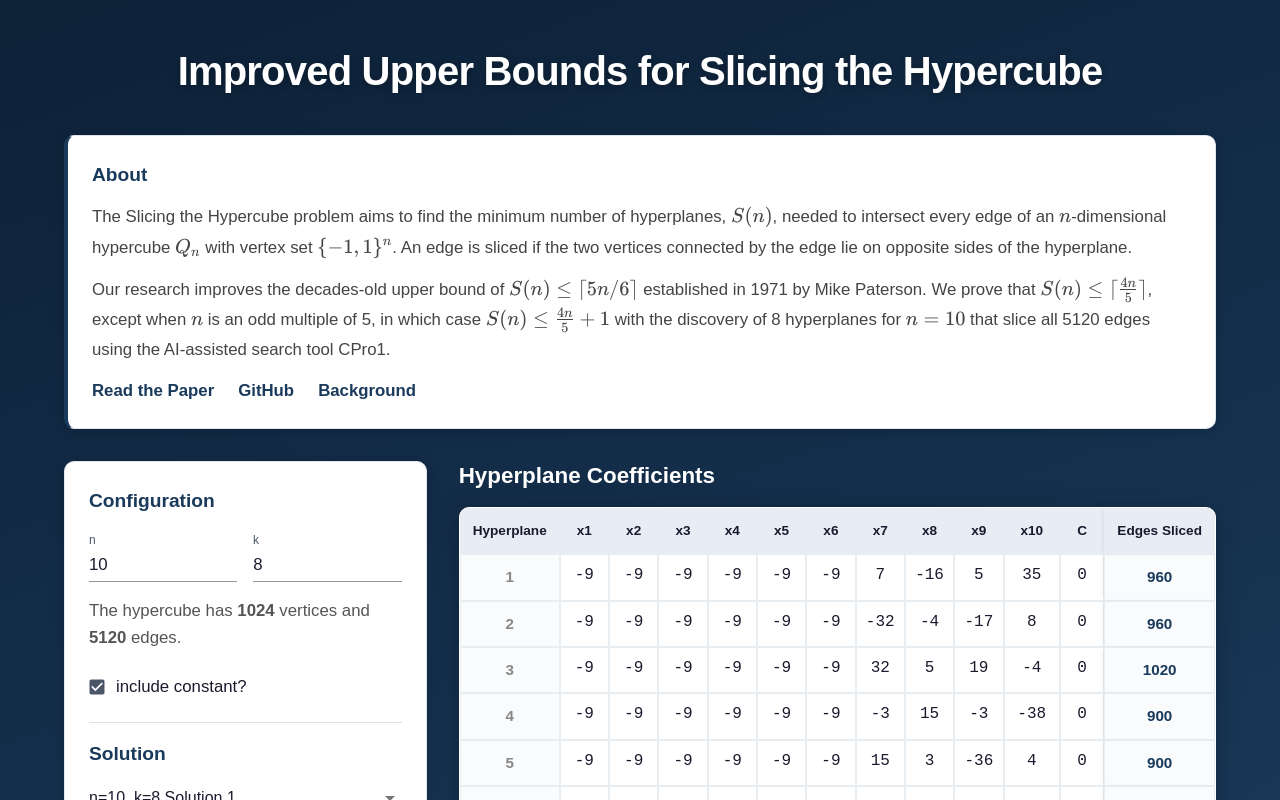
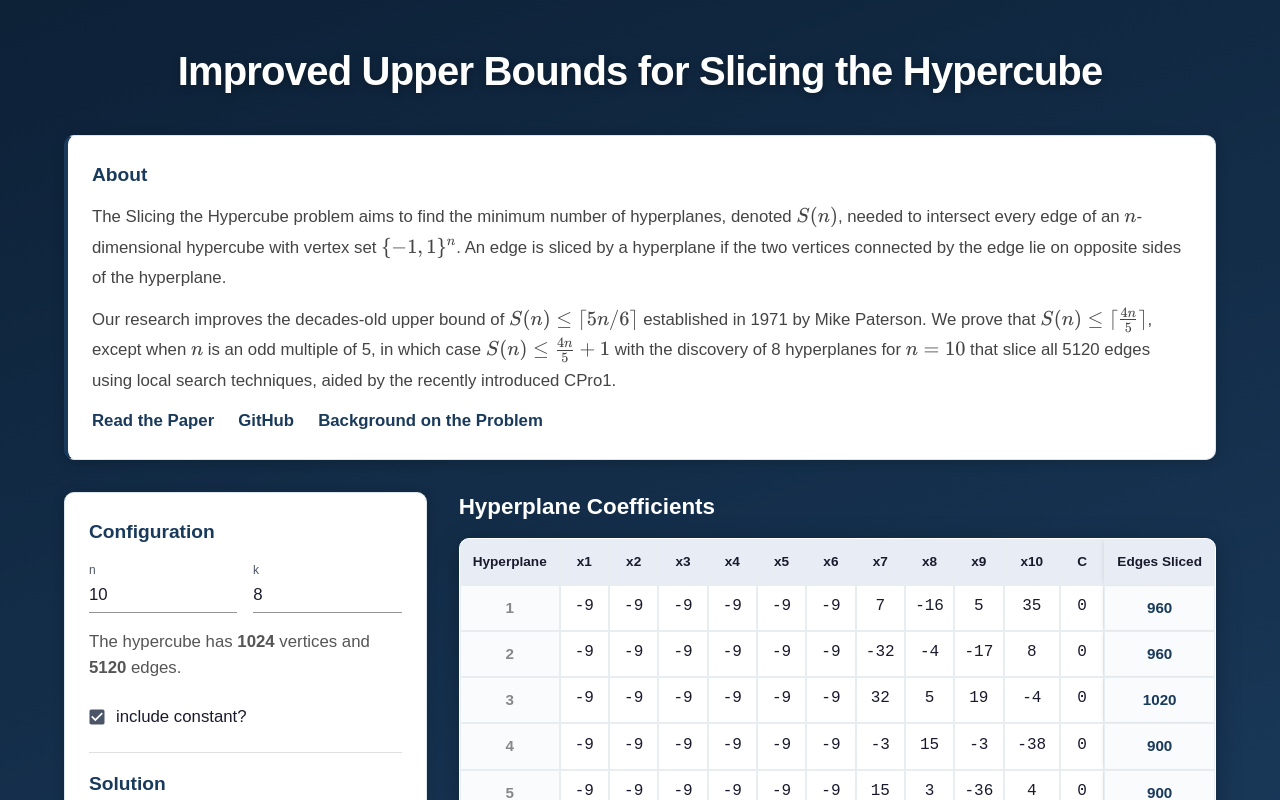
Before and after one commit to nathanielitty/hypercube-slicing-site, a React (Vite) app: page / in a window 1280 px wide. Shown: the top 800 px of the page. Built offline with nearby package versions, Linux system fonts and the light colour scheme.

Commit message:
Update about again.

```diff
--- a/src/App.tsx
+++ b/src/App.tsx
@@ -396,12 +396,12 @@ function App() {
                     <Box sx={{ ...cardSx, mb: 4, borderLeft: '4px solid #1a3a5c' }}>
                         <Typography variant="h6" sx={{ mb: 1.5, color: '#1a3a5c' }}>About</Typography>
                         <Typography variant="body2" sx={{ mb: 1.5, color: '#444', lineHeight: 1.8 }}>
-                            The Slicing the Hypercube problem aims to find the minimum number of hyperplanes, {'$S(n)$'}, needed to intersect every edge of an {'$n$'}-dimensional hypercube {'$Q_n$'} with vertex set {'$\\{-1, 1\\}^n$'}.
-                            An edge is sliced if the two vertices connected by the edge lie on opposite sides of the hyperplane.
+                            The Slicing the Hypercube problem aims to find the minimum number of hyperplanes, denoted {'$S(n)$'}, needed to intersect every edge of an {'$n$'}-dimensional hypercube with vertex set {'$\\{-1, 1\\}^n$'}.
+                            An edge is sliced by a hyperplane if the two vertices connected by the edge lie on opposite sides of the hyperplane.
                         </Typography>
                         <Typography variant="body2" sx={{ mb: 1.5, color: '#444', lineHeight: 1.8 }}>
                             Our research improves the decades-old upper bound of {'$S(n) \\leq \\lceil 5n/6 \\rceil$'} established in 1971 by Mike Paterson.
-                            We prove that {'$S(n) \\leq \\lceil \\frac{4n}{5} \\rceil$'}, except when {'$n$'} is an odd multiple of 5, in which case {'$S(n) \\leq \\frac{4n}{5} + 1$'} with the discovery of 8 hyperplanes for {'$n=10$'} that slice all 5120 edges using the AI-assisted search tool CPro1.
+                            We prove that {'$S(n) \\leq \\lceil \\frac{4n}{5} \\rceil$'}, except when {'$n$'} is an odd multiple of 5, in which case {'$S(n) \\leq \\frac{4n}{5} + 1$'} with the discovery of 8 hyperplanes for {'$n=10$'} that slice all 5120 edges using local search techniques, aided by the recently introduced CPro1.
                         </Typography>
                         <Box sx={{ display: 'flex', flexWrap: 'wrap', gap: 3 }}>
                             <Typography variant="body2">
@@ -419,7 +419,7 @@ function App() {
                             <Typography variant="body2">
                                 <a href="https://blog.computationalcomplexity.org/2021/03/slicing-hypercube.html" target="_blank" rel="noopener noreferrer"
                                     style={{ color: '#1a3a5c', fontWeight: 700 }}>
-                                    Background
+                                    Background on the Problem
                                 </a>
                             </Typography>
                         </Box>
```
